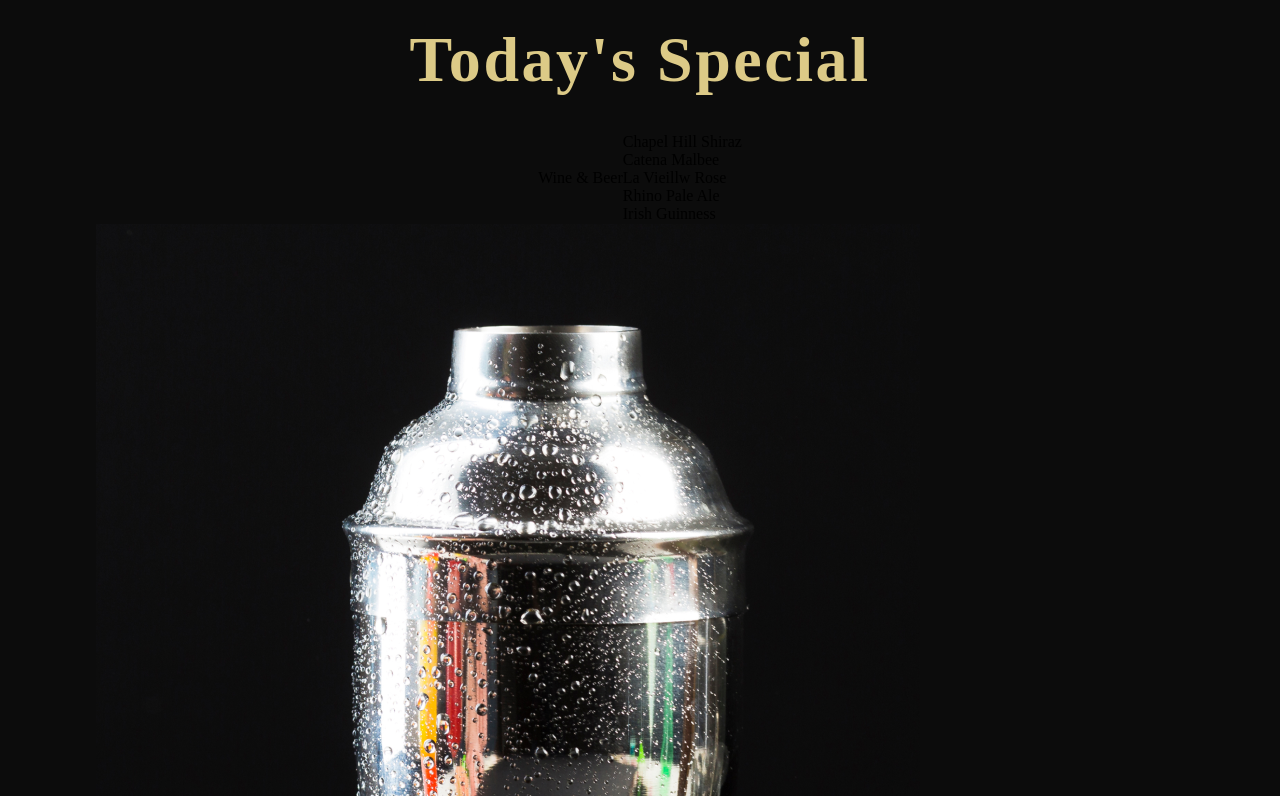
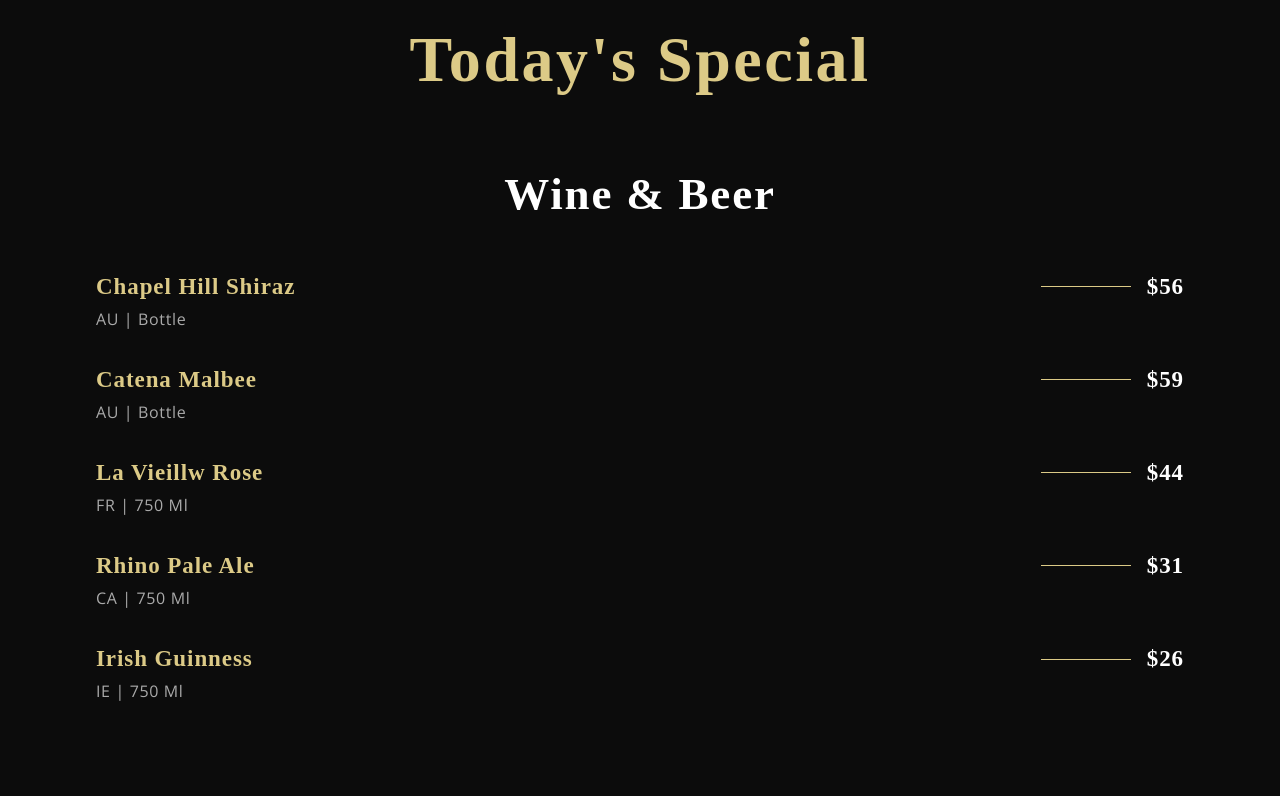
Before and after one commit to phminh3033/GR-restaurant-web, a React (Create React App) app: page / in a window 1280 px wide. Shown: the part 2304-3100 px from the top of the page. Built offline with nearby package versions, Linux system fonts and the light colour scheme; a web font is replaced by a local one.

Commit message:
specialMenu

```diff
--- a/public/index.html
+++ b/public/index.html
@@ -2,7 +2,7 @@
 <html lang="en">
   <head>
     <meta charset="utf-8" />
-    <link rel="icon" href="%PUBLIC_URL%/favicon.ico" />
+    <link rel="icon" href="%PUBLIC_URL%/master-chef.png" />
     <meta name="viewport" content="width=device-width, initial-scale=1" />
     <meta name="theme-color" content="#000000" />
     <meta name="description" content="Web site created using create-react-app" />
--- a/src/components/Menuitem/MenuItem.css
+++ b/src/components/Menuitem/MenuItem.css
@@ -0,0 +1,35 @@
+.app__menuitem{
+    width: 100%;
+    margin: 1rem 0;
+
+    display: flex;
+    flex-direction: column;
+}
+
+.app__menuitem-head{
+    display: flex;
+    justify-content: space-between;
+    align-items: center;
+}
+
+.app__menuitem-sub{
+    width: 100%;
+    margin-top: 0.2rem;
+}
+
+.app__menuitem-name{
+    flex: 1;
+}
+
+.app__menuitem-dash{
+    width: 90px;
+    height: 1px;
+    background: var(--color-golden);
+    margin: 0 1rem;
+}
+
+.app__menuitem-price{
+    display: flex;
+    justify-content: flex-end;
+    align-items: flex-end;
+}
--- a/src/components/Menuitem/MenuItem.jsx
+++ b/src/components/Menuitem/MenuItem.jsx
@@ -2,9 +2,23 @@
 
 import './MenuItem.css';
 
-const MenuItem = () => (
-  <div>
-    MenuItem
+const MenuItem = ({ title, price, tags}) => (
+  <div className="app__menuitem">
+    <div className="app__menuitem-head">
+      <div className="app__menuitem-name">
+        <p className="p__cormorant" style={{color: '#DCCA87'}}>{title}</p>
+      </div>
+
+      <div className="app__menuitem-dash"/>
+
+      <div className="app__menuitem-price">
+        <p className="p__cormorant">{price}</p>
+      </div>
+    </div>
+
+    <div className="app__menuitem-sub">
+      <p className="p__opensans" style={{color: '#AAA'}}>{tags}</p>
+    </div>
   </div>
 );
 
--- a/src/container/Menu/SpecialMenu.css
+++ b/src/container/Menu/SpecialMenu.css
@@ -10,4 +10,77 @@
 
 .app__specialMenu-menu{
     width: 100%;
+
+    margin: 2rem 0;
+    display: flex;
+    justify-content: center;
+    align-items: flex-start;
+    flex-direction: row;
 }
+
+.app__specialMenu-menu_heading{
+    font-family: var(--font-base);
+    font-weight: 600;
+    font-size: 45px;
+    line-height: 58.5px;
+    letter-spacing: 0.04em;
+    color: var(--color-white);
+}
+
+.app__specialMenu-menu_wine,
+.app__specialMenu-menu_cocktails{
+    flex: 1;
+    width: 100%;
+    flex-direction: column;
+}
+
+.app__specialMenu-menu_img{
+    width: 410px;
+    margin: 0 2rem;
+}
+
+.app__specialMenu-menu_img img{
+    width: 100%;
+    height: auto;
+}
+
+.app__specialMenu_menu_items{
+    display: flex;
+    flex-direction: column;
+
+    margin: 2rem 0;
+    width: 100%;
+}
+
+@media screen and (max-width: 2000px) {
+    .app__specialMenu-menu_img{
+        width: 650px;
+    }
+
+    .app__specialMenu-menu_img img{
+        height: 900px;
+    }
+}
+
+@media screen and (max-width: 1450px) {
+    .app__specialMenu-menu{
+        flex-direction: column;
+        align-items: center;
+        width: 100%;
+    }
+
+    .app__specialMenu-menu_img{
+        margin: 3rem 0;
+    }
+}
+
+@media screen and (max-width: 650px) {
+    .app__specialMenu-menu_img{
+        width: 100%;
+    }
+
+    .app__specialMenu-menu_heading{
+        font-size: 35px;
+        line-height: 48.5px;
+    }
+}
--- a/src/container/Menu/SpecialMenu.jsx
+++ b/src/container/Menu/SpecialMenu.jsx
@@ -13,23 +13,23 @@
 
     <div className="app__specialMenu-menu">
       <div className="app__specialMenu-menu_wine flex__center">
-        <p className="app__specialMenu_menu_heading">Wine & Beer</p>
+        <p className="app__specialMenu-menu_heading">Wine & Beer</p>
         <div className="app__specialMenu_menu_items">
           {data.wines.map((wine, index) => (
-            <p>{wine.title}</p>
+            <MenuItem key={wine.title + index} title={wine.title} price={wine.price} tags={wine.tags}/>
           ))}
         </div>
       </div>
 
-      <div className="app__specialMenu_menu_img">
+      <div className="app__specialMenu-menu_img">
         <img src={images.menu} alt="menu img"/>
       </div>
 
       <div className="app__specialMenu-menu_cocktails flex__center">
-        <p className="app__specialMenu_menu_heading">Wine & Beer</p>
+        <p className="app__specialMenu-menu_heading">Cocktails</p>
         <div className="app__specialMenu_menu_items">
           {data.cocktails.map((cocktail, index) => (
-            <p>{cocktail.title}</p>
+            <MenuItem key={cocktail.title + index} title={cocktail.title} price={cocktail.price} tags={cocktail.tags}/>
           ))}
         </div>
       </div>
```
Also changed, not shown: public/master-chef.png (added).
